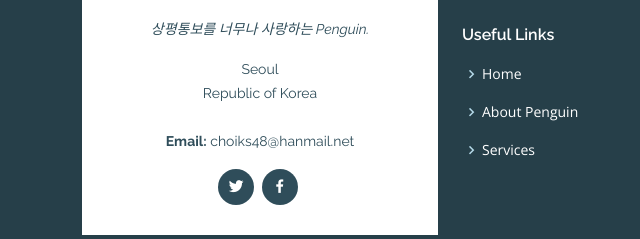
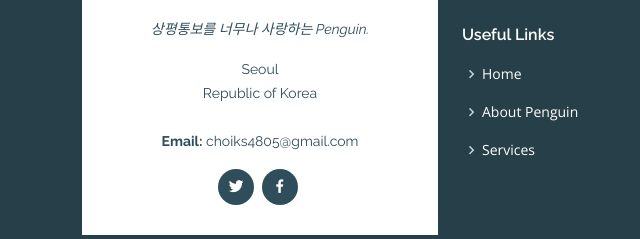
Before and after one commit to choiks48/choiks48.github.io, a plain HTML site: page index.html in a window 1280 px wide. Shown: the part 5008-5247 px from the top of the page, 0-640 px from the left. Drawn offline with nearby package versions, Linux system fonts and the light colour scheme.

Commit message:
Update index.html

```diff
--- a/index.html
+++ b/index.html
@@ -483,7 +483,7 @@
               <p>
                 Seoul <br>
                 Republic of Korea<br><br>
-                <strong>Email:</strong> choiks48@hanmail.net<br>
+                <strong>Email:</strong> choiks4805@gmail.com<br>
               </p>
               <div class="social-links mt-3">
                 <a href="#" class="twitter"><i class="bx bxl-twitter"></i></a>
```
